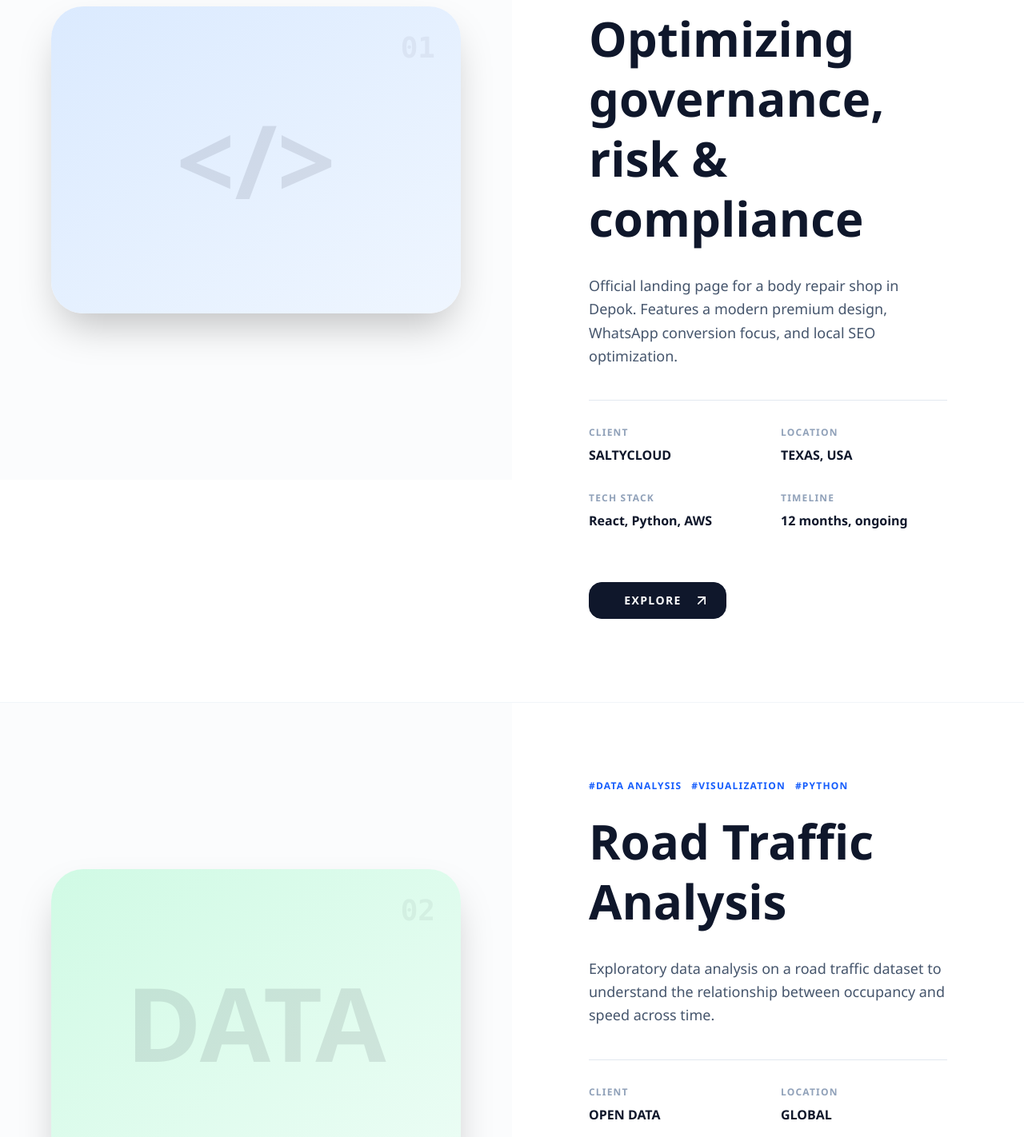
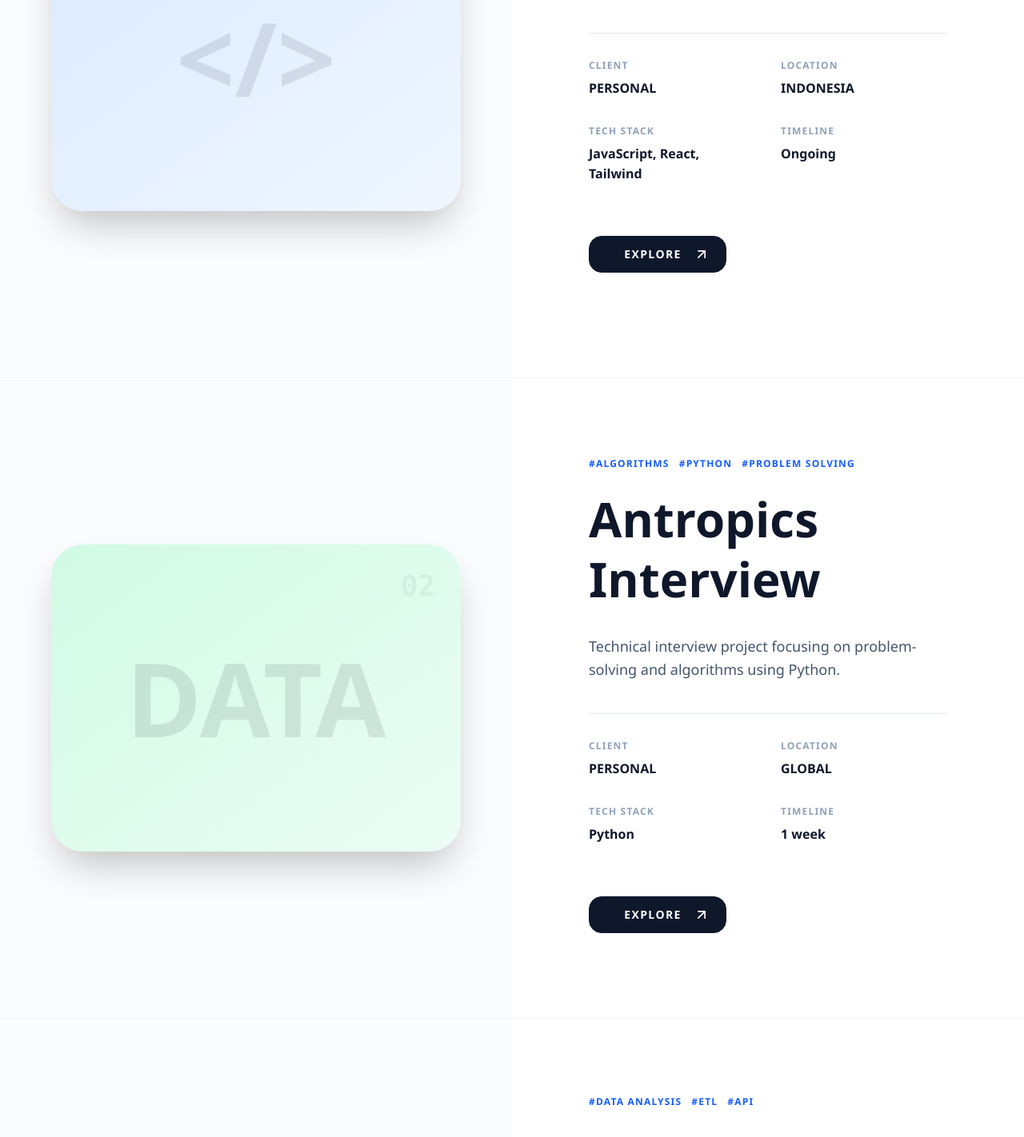
Before and after one commit to azahrulsmavo-design/web-porto, a React (Vite) app: page /cases in a window 1280 px wide. Shown: the part 662-2084 px from the top of the page at 80% size. Built offline with nearby package versions, Linux system fonts and the light colour scheme.

Commit message:
feat: refine hero animation, cases layout, and update project list

```diff
--- a/src/components/Cases.jsx
+++ b/src/components/Cases.jsx
@@ -4,24 +4,24 @@
 
 const cases = [
     {
-        title: 'Isora – Optimizing governance, risk & compliance',
-        client: 'SALTYCLOUD',
-        location: 'TEXAS, USA',
-        tags: ['UX AUDIT', 'PRODUCT REDESIGN', 'WEB DEVELOPMENT'],
-        desc: 'Official landing page for a body repair shop in Depok. Features a modern premium design, WhatsApp conversion focus, and local SEO optimization.',
-        tech: ['React', 'Python', 'AWS'],
-        timeline: '12 months, ongoing',
-        imageGradient: 'from-blue-100 to-blue-50', // Placeholder for image style
+        title: 'Web Portfolio',
+        client: 'PERSONAL',
+        location: 'INDONESIA',
+        tags: ['REACT', 'TAILWIND', 'PORTFOLIO'],
+        desc: 'Personal portfolio website built with modern web technologies to showcase projects and skills.',
+        tech: ['JavaScript', 'React', 'Tailwind'],
+        timeline: 'Ongoing',
+        imageGradient: 'from-blue-100 to-blue-50',
         category: 'Web App'
     },
     {
-        title: 'Road Traffic Analysis',
-        client: 'OPEN DATA',
+        title: 'Antropics Interview',
+        client: 'PERSONAL',
         location: 'GLOBAL',
-        tags: ['DATA ANALYSIS', 'VISUALIZATION', 'PYTHON'],
-        desc: 'Exploratory data analysis on a road traffic dataset to understand the relationship between occupancy and speed across time.',
-        tech: ['Python', 'Pandas', 'Seaborn'],
-        timeline: '2 months',
+        tags: ['ALGORITHMS', 'PYTHON', 'PROBLEM SOLVING'],
+        desc: 'Technical interview project focusing on problem-solving and algorithms using Python.',
+        tech: ['Python'],
+        timeline: '1 week',
         imageGradient: 'from-emerald-100 to-emerald-50',
         category: 'Data Analysis'
     },
@@ -29,22 +29,55 @@
         title: 'Internship Intelligence',
         client: 'PERSONAL',
         location: 'INDONESIA',
-        tags: ['AUTOMATION', 'WEB APP', 'SCRAPING'],
-        desc: 'Built a pipeline to fetch internship vacancies, clean and score them based on skills, and serve results via a simple web app.',
-        tech: ['Python', 'Streamlit', 'Requests'],
+        tags: ['DATA ANALYSIS', 'ETL', 'API'],
+        desc: 'Data analysis of tech job vacancies to identify skill trends. Involves data fetching (API), ETL, and analysis using Python.',
+        tech: ['Python', 'Jupyter', 'Pandas'],
         timeline: '1 month',
         imageGradient: 'from-orange-100 to-orange-50',
+        category: 'Data Analysis'
+    },
+    {
+        title: 'Ivy Design System',
+        client: 'OPEN SOURCE',
+        location: 'GLOBAL',
+        tags: ['DESIGN SYSTEM', 'CSS', 'ANIMATION'],
+        desc: 'A responsive web implementation of the "Ivy" design system. Features offset-grid layouts, noise textures, and smooth spring physics animations.',
+        tech: ['HTML', 'CSS', 'JavaScript'],
+        timeline: '2 weeks',
+        imageGradient: 'from-purple-100 to-purple-50',
+        category: 'Website'
+    },
+    {
+        title: 'Kevin Book Store',
+        client: 'KEVIN BOOKS',
+        location: 'YOGYAKARTA',
+        tags: ['WEB APP', 'DASHBOARD', 'TYPESCRIPT'],
+        desc: 'Landing page and dashboard for a local bookstore to manage sales and inventory.',
+        tech: ['TypeScript', 'React'],
+        timeline: '1 month',
+        imageGradient: 'from-pink-100 to-pink-50',
         category: 'Web App'
     },
     {
-        title: 'Kevin Book Store Dashboard',
-        client: 'KEVIN BOOKS',
-        location: 'YOGYAKARTA',
-        tags: ['BUSINESS INTELLIGENCE', 'DASHBOARD'],
-        desc: 'A dashboard for a local bookstore to visualize sales trends, inventory turnover, and customer preferences.',
-        tech: ['Power BI', 'SQL', 'Excel'],
-        timeline: '3 months',
-        imageGradient: 'from-purple-100 to-purple-50',
+        title: 'AWING Body Repair',
+        client: 'AWING',
+        location: 'DEPOK',
+        tags: ['LANDING PAGE', 'SEO', 'TYPESCRIPT'],
+        desc: 'Official landing page for AWING Body Repair & Cat. Features WhatsApp conversion focus and local SEO optimization.',
+        tech: ['TypeScript', 'Next.js', 'Tailwind'],
+        timeline: '2 weeks',
+        imageGradient: 'from-cyan-100 to-cyan-50',
+        category: 'Website'
+    },
+    {
+        title: 'Road Traffic Analysis Pangyo',
+        client: 'RESEARCH',
+        location: 'KOREA',
+        tags: ['DATA ANALYSIS', 'VISSIM', 'PYTHON'],
+        desc: 'Data analysis of IEEE Pangyo autonomous driving traffic dataset (VISSIM simulation).',
+        tech: ['Python', 'Pandas', 'Jupyter'],
+        timeline: '1 month',
+        imageGradient: 'from-indigo-100 to-indigo-50',
         category: 'Data Analysis'
     }
 ];
--- a/src/components/Hero.jsx
+++ b/src/components/Hero.jsx
@@ -9,7 +9,7 @@
 // Animation Utility: Scramble Text
 const ScrambleText = ({ text, className }) => {
     const [display, setDisplay] = useState(text);
-    const chars = '!@#$%^&*()_+-=[]{}|;:,.<>?/~';
+    const chars = 'abcdefghijklmnopqrstuvwxyz';
 
     useEffect(() => {
         let iterations = 0;
@@ -25,7 +25,7 @@
             );
 
             if (iterations >= text.length) clearInterval(interval);
-            iterations += 1 / 3;
+            iterations += 1;
         }, 30);
         return () => clearInterval(interval);
     }, [text]);
--- a/src/pages/Cases.jsx
+++ b/src/pages/Cases.jsx
@@ -7,26 +7,26 @@
 
 const cases = [
     {
-        slug: 'isora-governance',
-        title: 'Isora – Optimizing governance, risk & compliance',
-        client: 'SALTYCLOUD',
-        location: 'TEXAS, USA',
-        tags: ['UX AUDIT', 'PRODUCT REDESIGN', 'WEB DEVELOPMENT'],
-        desc: 'Official landing page for a body repair shop in Depok. Features a modern premium design, WhatsApp conversion focus, and local SEO optimization.',
-        tech: ['React', 'Python', 'AWS'],
-        timeline: '12 months, ongoing',
+        slug: 'web-porto',
+        title: 'Web Portfolio',
+        client: 'PERSONAL',
+        location: 'INDONESIA',
+        tags: ['REACT', 'TAILWIND', 'PORTFOLIO'],
+        desc: 'Personal portfolio website built with modern web technologies to showcase projects and skills.',
+        tech: ['JavaScript', 'React', 'Tailwind'],
+        timeline: 'Ongoing',
         imageGradient: 'from-blue-100 to-blue-50',
         category: 'Web App'
     },
     {
-        slug: 'road-traffic',
-        title: 'Road Traffic Analysis',
-        client: 'OPEN DATA',
+        slug: 'antropics-interview',
+        title: 'Antropics Interview',
+        client: 'PERSONAL',
         location: 'GLOBAL',
-        tags: ['DATA ANALYSIS', 'VISUALIZATION', 'PYTHON'],
-        desc: 'Exploratory data analysis on a road traffic dataset to understand the relationship between occupancy and speed across time.',
-        tech: ['Python', 'Pandas', 'Seaborn'],
-        timeline: '2 months',
+        tags: ['ALGORITHMS', 'PYTHON', 'PROBLEM SOLVING'],
+        desc: 'Technical interview project focusing on problem-solving and algorithms using Python.',
+        tech: ['Python'],
+        timeline: '1 week',
         imageGradient: 'from-emerald-100 to-emerald-50',
         category: 'Data Analysis'
     },
@@ -35,23 +35,59 @@
         title: 'Internship Intelligence',
         client: 'PERSONAL',
         location: 'INDONESIA',
-        tags: ['AUTOMATION', 'WEB APP', 'SCRAPING'],
-        desc: 'Built a pipeline to fetch internship vacancies, clean and score them based on skills, and serve results via a simple web app.',
-        tech: ['Python', 'Streamlit', 'Requests'],
+        tags: ['DATA ANALYSIS', 'ETL', 'API'],
+        desc: 'Data analysis of tech job vacancies to identify skill trends. Involves data fetching (API), ETL, and analysis using Python.',
+        tech: ['Python', 'Jupyter', 'Pandas'],
         timeline: '1 month',
         imageGradient: 'from-orange-100 to-orange-50',
+        category: 'Data Analysis'
+    },
+    {
+        slug: 'ivy-design-system',
+        title: 'Ivy Design System',
+        client: 'OPEN SOURCE',
+        location: 'GLOBAL',
+        tags: ['DESIGN SYSTEM', 'CSS', 'ANIMATION'],
+        desc: 'A responsive web implementation of the "Ivy" design system. Features offset-grid layouts, noise textures, and smooth spring physics animations.',
+        tech: ['HTML', 'CSS', 'JavaScript'],
+        timeline: '2 weeks',
+        imageGradient: 'from-purple-100 to-purple-50',
+        category: 'Website'
+    },
+    {
+        slug: 'kevin-book-store',
+        title: 'Kevin Book Store',
+        client: 'KEVIN BOOKS',
+        location: 'YOGYAKARTA',
+        tags: ['WEB APP', 'DASHBOARD', 'TYPESCRIPT'],
+        desc: 'Landing page and dashboard for a local bookstore to manage sales and inventory.',
+        tech: ['TypeScript', 'React'],
+        timeline: '1 month',
+        imageGradient: 'from-pink-100 to-pink-50',
         category: 'Web App'
     },
     {
-        slug: 'kevin-bookstore',
-        title: 'Kevin Book Store Dashboard',
-        client: 'KEVIN BOOKS',
-        location: 'YOGYAKARTA',
-        tags: ['BUSINESS INTELLIGENCE', 'DASHBOARD'],
-        desc: 'A dashboard for a local bookstore to visualize sales trends, inventory turnover, and customer preferences.',
-        tech: ['Power BI', 'SQL', 'Excel'],
-        timeline: '3 months',
-        imageGradient: 'from-purple-100 to-purple-50',
+        slug: 'awing-body-repair',
+        title: 'AWING Body Repair',
+        client: 'AWING',
+        location: 'DEPOK',
+        tags: ['LANDING PAGE', 'SEO', 'TYPESCRIPT'],
+        desc: 'Official landing page for AWING Body Repair & Cat. Features WhatsApp conversion focus and local SEO optimization.',
+        tech: ['TypeScript', 'Next.js', 'Tailwind'],
+        timeline: '2 weeks',
+        imageGradient: 'from-cyan-100 to-cyan-50',
+        category: 'Website'
+    },
+    {
+        slug: 'road-traffic-analysis',
+        title: 'Road Traffic Analysis Pangyo',
+        client: 'RESEARCH',
+        location: 'KOREA',
+        tags: ['DATA ANALYSIS', 'VISSIM', 'PYTHON'],
+        desc: 'Data analysis of IEEE Pangyo autonomous driving traffic dataset (VISSIM simulation).',
+        tech: ['Python', 'Pandas', 'Jupyter'],
+        timeline: '1 month',
+        imageGradient: 'from-indigo-100 to-indigo-50',
         category: 'Data Analysis'
     }
 ];
@@ -71,7 +107,7 @@
             <Navbar />
 
             {/* Page Header */}
-            <section className="w-full pt-40 pb-20 px-8 lg:px-16">
+            <section className="w-full pt-24 pb-4 px-8 lg:px-16">
                 <div className="mb-12">
                     <div className="flex flex-col md:flex-row md:items-center justify-between gap-8 mb-12">
                         <h2 className="text-5xl md:text-7xl font-bold tracking-tight">Explore our projects</h2>
```
Also changed, not shown: 1 other file (tests, documents, lock files or other folders).
